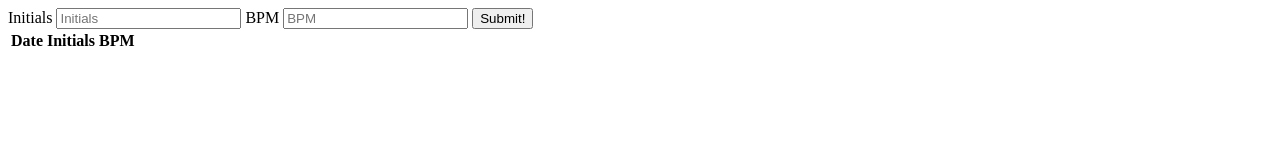
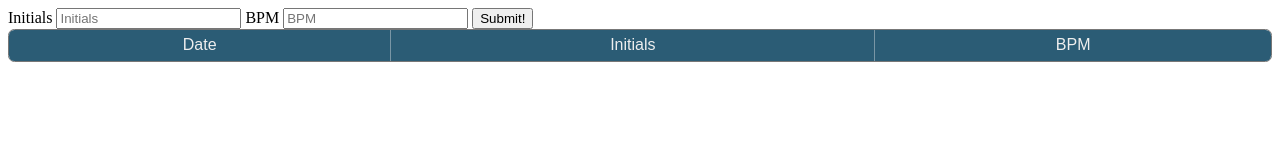
Before and after one commit to tiy-tn-fee-2016-fall/week-05, a website: page public/index.html in a window 1280 px wide. Drawn offline with nearby package versions, Linux system fonts and the light colour scheme; files that its build step writes are made by us from their sources; files whose address does not match are found by name.

Commit message:
Style that junk

```diff
--- a/app/styles/app.scss
+++ b/app/styles/app.scss
@@ -4,3 +4,40 @@
 // $fa-font-path: '//netdna.bootstrapcdn.com/font-awesome/4.3.0/fonts';
 @import 'font-awesome/scss/font-awesome';
 @import 'box-sizing';
+
+.results-table {
+  width: 100%;
+
+  border: 0.1rem #777 solid;
+  border-radius: 0.4rem;
+  font-family: sans-serif;
+  overflow: hidden;
+
+  thead {
+    background: #2b5c75;
+    color: #eee;
+  }
+
+  td, th {
+    padding: 0.4rem;
+
+    font-weight: normal;
+  }
+
+  th + th {
+    border-left: 0.1rem rgba(#eee, 0.4) solid;
+  }
+
+  td {
+    border-top: 0.1rem #777 solid;
+    border-left: 0.1rem #777 solid;
+
+    &:first-of-type {
+      border-left: 0;
+    }
+  }
+
+  tr:nth-of-type(even) {
+    background: rgba(#aaa, 0.2);
+  }
+}
--- a/public/index.html
+++ b/public/index.html
@@ -18,7 +18,7 @@
       <button class="btn btn--submit" type="submit">Submit!</button>
     </form>
 
-    <table class="results-table">
+    <table class="results-table" cellspacing="0">
       <thead>
         <th>Date</th>
         <th>Initials</th>
```
